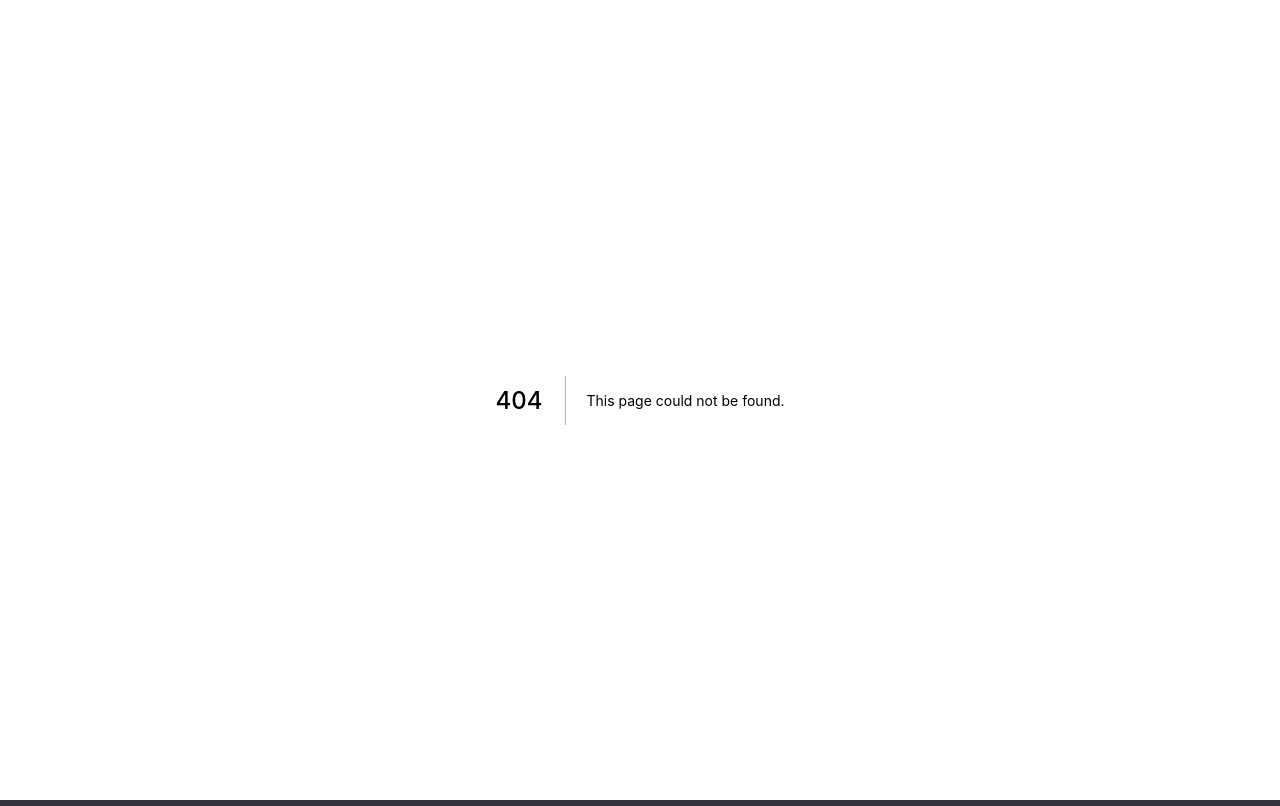
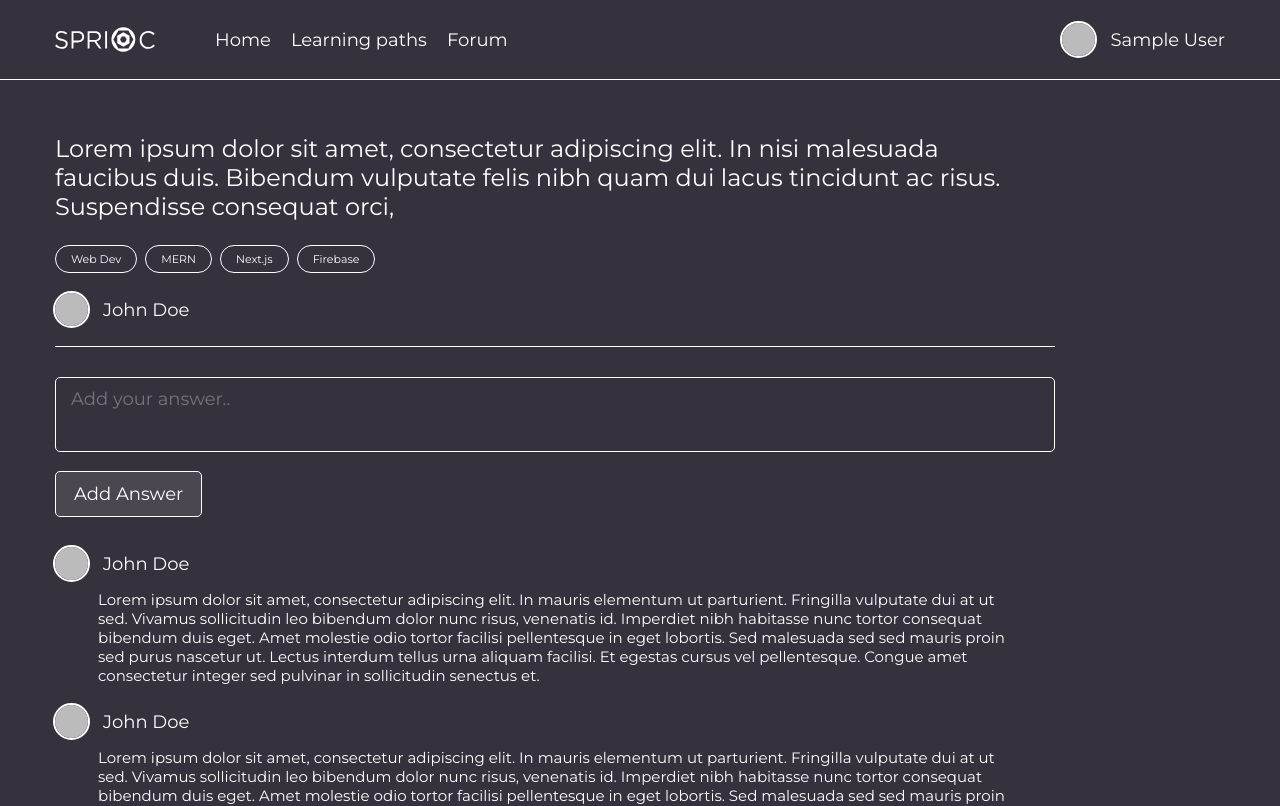
Before and after one commit to WeryZebra-Yue/Cuvette-Hackthon, a Next.js app: page /f/1 in a window 1280 px wide. Before the commit this address had no page. Shown: the top 806 px of the page. Built offline with nearby package versions, Linux system fonts and the light colour scheme; no server answers; sample sign-in values are in the browser's storage.

Commit message:
Created forum data page

```diff
--- /dev/null
+++ b/components/question_page/Index.js
@@ -0,0 +1,3 @@
+import QuestionPage from "./QuestionPage";
+
+export default QuestionPage;
--- /dev/null
+++ b/components/question_page/QuestionPage.js
@@ -0,0 +1,107 @@
+import React from "react";
+import Image from "next/image";
+import Link from "next/link";
+
+import QuestionPageStyles from "./QuestionPage.module.css";
+
+import PrimaryNavbar from "../navbar/Navbar";
+
+function QuestionPage({
+  Session,
+  questionData = {
+    question:
+      "Lorem ipsum dolor sit amet, consectetur adipiscing elit. In nisi malesuada faucibus duis. Bibendum vulputate felis nibh quam dui lacus tincidunt ac risus. Suspendisse consequat orci, ",
+    tags: ["Web Dev", "MERN", "Next.js", "Firebase"],
+    author: {
+      name: "John Doe",
+      image: Session.user.image,
+    },
+    answers: Array(10).fill({
+      answer:
+        "Lorem ipsum dolor sit amet, consectetur adipiscing elit. In mauris elementum ut parturient. Fringilla vulputate dui at ut sed. Vivamus sollicitudin leo bibendum dolor nunc risus, venenatis id. Imperdiet nibh habitasse nunc tortor consequat bibendum duis eget. \n Amet molestie odio tortor facilisi pellentesque in eget lobortis. Sed malesuada sed sed mauris proin sed purus nascetur ut. Lectus interdum tellus urna aliquam facilisi. Et egestas cursus vel pellentesque. Congue amet consectetur integer sed pulvinar in sollicitudin senectus et.",
+      user: {
+        name: "John Doe",
+        image: Session.user.image,
+      },
+    }),
+  },
+}) {
+  return (
+    <div className={QuestionPageStyles.q_p_primary_wrapper}>
+      <PrimaryNavbar userDetails={Session.user} />
+      <div className={QuestionPageStyles.q_p_question_details_wrapper}>
+        <h3 className={QuestionPageStyles.q_p_question_details_title}>
+          {questionData.question}
+        </h3>
+        <div className={QuestionPageStyles.q_p_question_details_tags}>
+          {questionData.tags.map((tag, index) => (
+            <span
+              key={index}
+              className={QuestionPageStyles.q_p_question_details_tag}
+            >
+              {tag}
+            </span>
+          ))}
+        </div>
+        <div className={QuestionPageStyles.q_p_author_details}>
+          <div className={QuestionPageStyles.q_p_author_details_image}>
+            <Image
+              src={questionData.author.image}
+              height={"100%"}
+              width={"100%"}
+              layout="responsive"
+            />
+          </div>
+          <h4 className={QuestionPageStyles.q_p_author_details_name}>
+            {questionData.author.name}
+          </h4>
+        </div>
+      </div>
+      <form
+        className={QuestionPageStyles.q_p_add_answer_wrapper}
+        onSubmit={(e) => {
+          e.preventDefault();
+          let answer = e.target.answer.value;
+          console.log(answer);
+        }}
+      >
+        <textarea
+          type="text"
+          name="answer"
+          placeholder="Add your answer.."
+          className={QuestionPageStyles.q_p_add_answer_input}
+        />
+        <button
+          type="submit"
+          className={QuestionPageStyles.q_p_add_answer_submit_button}
+        >
+          Add Answer
+        </button>
+      </form>
+      <div className={QuestionPageStyles.q_p_answers_wrapper}>
+        {questionData.answers.map((answer, index) => (
+          <div key={index} className={QuestionPageStyles.q_p_answer_wrapper}>
+            <div className={QuestionPageStyles.q_p_answering_user_details}>
+              <div className={QuestionPageStyles.q_p_answering_user_image}>
+                <Image
+                  src={answer.user.image}
+                  height={"100%"}
+                  width={"100%"}
+                  layout="responsive"
+                />
+              </div>
+              <h4 className={QuestionPageStyles.q_p_answering_user_name}>
+                {answer.user.name}
+              </h4>
+            </div>
+            <p className={QuestionPageStyles.q_p_answer_text}>
+              {answer.answer}
+            </p>
+          </div>
+        ))}
+      </div>
+    </div>
+  );
+}
+
+export default QuestionPage;
--- /dev/null
+++ b/components/question_page/QuestionPage.module.css
@@ -0,0 +1,215 @@
+.q_p_primary_wrapper {
+  width: 100%;
+  height: fit-content;
+  min-height: 100vh;
+  background-color: var(--primary-dark-color);
+  padding: 0;
+  margin: 0;
+  padding-left: 55px;
+  padding-right: 55px;
+  padding-top: 80px;
+  padding-bottom: 50px;
+  position: relative;
+}
+
+.q_p_question_details_wrapper {
+  width: 100%;
+  max-width: var(--max-width-of-question-page-content);
+  border-bottom: 1px solid white;
+  padding-right: 20px;
+  padding-top: 30px;
+  padding-bottom: 20px;
+}
+
+.q_p_question_details_title {
+  width: 100%;
+  background-color: transparent;
+  text-decoration: none;
+  border: none;
+  resize: none;
+  overflow: hidden;
+  border-radius: none;
+  font-family: "Montserrat", sans-serif;
+  font-weight: 400;
+  color: white;
+  font-size: 24px;
+}
+
+.q_p_question_details_tags {
+  display: flex;
+  flex-wrap: wrap;
+  justify-content: flex-start;
+  align-items: center;
+  margin-top: 16px;
+  width: 100%;
+}
+
+.q_p_question_details_tag {
+  font-size: 11px;
+  font-weight: 400;
+  color: white;
+  font-family: "Montserrat", sans-serif;
+  cursor: pointer;
+  margin: 0;
+  padding: 6px;
+  padding-left: 15px;
+  padding-right: 15px;
+  border-radius: 15px;
+  border: 1px solid white;
+  transition: background 0.15s ease-out;
+}
+
+.q_p_question_details_tag:hover {
+  background: rgba(255, 255, 255, 0.1);
+}
+
+.q_p_question_details_tags span {
+  margin-right: 8px;
+}
+
+.q_p_question_details_tags :last-child {
+  margin-right: 0px;
+}
+
+.q_p_author_details {
+  width: fit-content;
+  display: flex;
+  height: fit-content;
+  align-items: center;
+  justify-content: center;
+  cursor: pointer;
+  margin-top: 20px;
+}
+
+.q_p_author_details_image {
+  height: fit-content;
+  width: 33px;
+  border-radius: 50%;
+  margin-right: 15px;
+  overflow: hidden;
+  outline: 2px solid #ffffff;
+}
+
+.q_p_author_details_name {
+  font-family: "Montserrat", sans-serif;
+  color: #ffffff;
+  font-weight: 400;
+  font-size: 18px;
+  margin: 0;
+  padding: 0;
+}
+
+.q_p_add_answer_wrapper {
+  width: 100%;
+  max-width: var(--max-width-of-question-page-content);
+  margin: 0;
+  padding: 0;
+  padding-top: 30px;
+  padding-bottom: 10px;
+}
+
+.q_p_add_answer_input {
+  width: 100%;
+  height: 75px;
+  background-color: transparent;
+  text-decoration: none;
+  border: none;
+  resize: none;
+  overflow-y: hidden;
+  overflow-x: hidden;
+  font-family: "Montserrat", sans-serif;
+  font-weight: 400;
+  color: white;
+  font-size: 18px;
+  padding: 10px;
+  padding-left: 15px;
+  border-radius: 5px;
+  transition: background 0.15s ease-out;
+  border: 1px solid white;
+}
+
+.q_p_add_answer_input:focus-within {
+  background-color: rgba(255, 255, 255, 0.05);
+}
+
+.q_p_add_answer_submit_button {
+  background: none;
+  border: none;
+  color: white;
+  font-family: "Montserrat", sans-serif;
+  font-weight: 400;
+  color: white;
+  font-size: 18px;
+  padding: 11px;
+  padding-left: 18px;
+  padding-right: 18px;
+  background-color: rgba(255, 255, 255, 0.1);
+  transition: background 0.15s ease-out;
+  border: 1px solid white;
+  border-radius: 5px;
+  margin: 0;
+  margin-top: 15px;
+  cursor: pointer;
+}
+
+.q_p_add_answer_submit_button:hover {
+  background-color: rgba(255, 255, 255, 0.15);
+}
+
+.q_p_answers_wrapper {
+  width: 100%;
+  max-width: var(--max-width-of-question-page-content);
+  margin: 0;
+  padding: 0;
+  padding-bottom: 30px;
+}
+
+.q_p_answer_wrapper {
+  width: 100%;
+  margin: 0;
+  padding: 0;
+  padding-top: 20px;
+}
+
+.q_p_answering_user_details {
+  width: fit-content;
+  display: flex;
+  height: fit-content;
+  align-items: center;
+  justify-content: center;
+  cursor: pointer;
+  margin: 0;
+  padding: 0;
+}
+
+.q_p_answering_user_image {
+  height: fit-content;
+  width: 33px;
+  border-radius: 50%;
+  margin: 0;
+  padding: 0;
+  margin-right: 15px;
+  overflow: hidden;
+  outline: 2px solid #ffffff;
+}
+
+.q_p_answering_user_name {
+  font-family: "Montserrat", sans-serif;
+  color: #ffffff;
+  font-weight: 400;
+  font-size: 18px;
+  margin: 0;
+  padding: 0;
+}
+
+.q_p_answer_text {
+  width: 95%;
+  margin: 0;
+  padding: 0;
+  padding-top: 10px;
+  font-family: "Montserrat", sans-serif;
+  color: #ffffff;
+  font-weight: 400;
+  font-size: 15px;
+  padding-left: 43px;
+}
--- /dev/null
+++ b/pages/f/[forum].js
@@ -0,0 +1,29 @@
+import React from "react";
+import { getSession } from "next-auth/react";
+import QuestionPage from "../../components/question_page/QuestionPage";
+
+function forum({ Session }) {
+  return (
+    <div>
+      <QuestionPage Session={Session} />
+    </div>
+  );
+}
+
+export async function getServerSideProps(context) {
+  const Session = await getSession(context);
+  if (!Session) {
+    return {
+      redirect: {
+        destination: "/",
+        permanent: false,
+      },
+    };
+  }
+  return {
+    props: {
+      Session,
+    },
+  };
+}
+export default forum;
--- a/styles/globals.css
+++ b/styles/globals.css
@@ -20,6 +20,7 @@ a {
 
 :root {
   --primary-dark-color: #36323d;
+  --max-width-of-question-page-content: 1000px;
 }
 
 .bg_change_hover {
```
